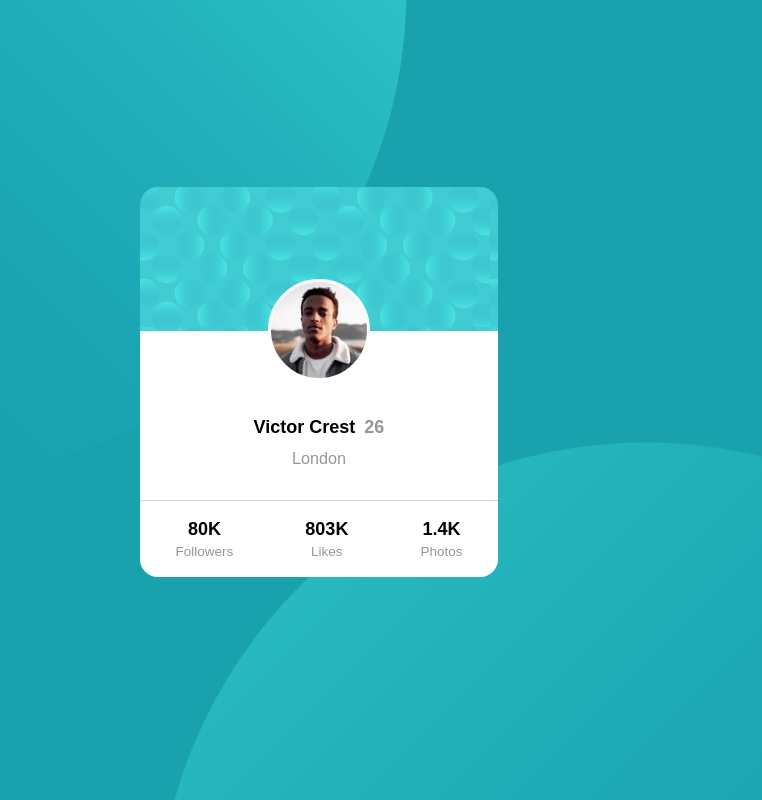
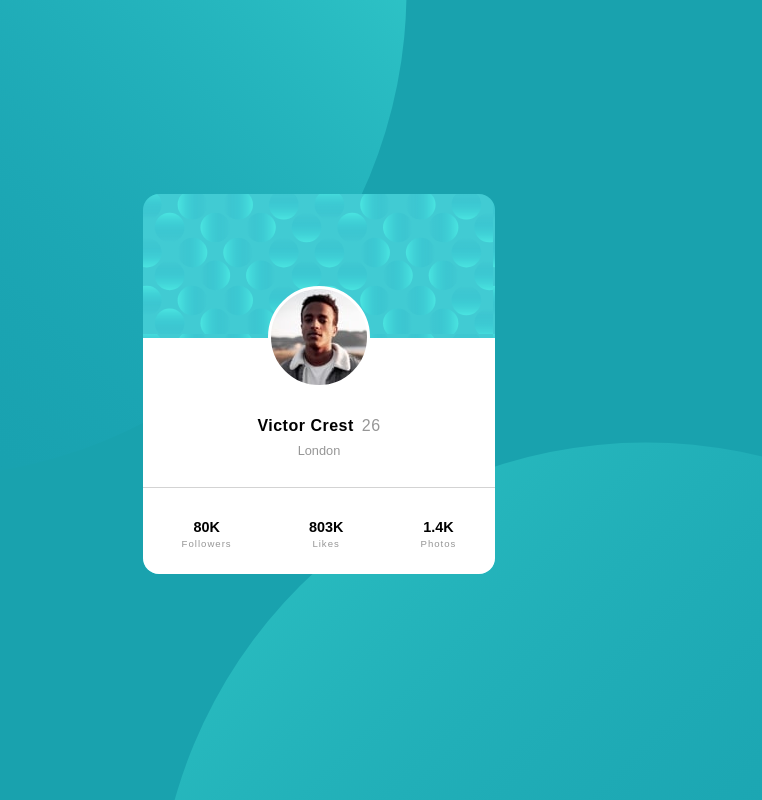
Before and after one commit to ChristopherMedrano/profile-card-component-main, a plain HTML site: page index.html in a window 1280 px wide. Shown: the whole page, without its empty margins (321-1083 px from the left). Drawn offline with Linux system fonts and the light colour scheme; a web font is replaced by a local one.

Commit message:
desktop style update

```diff
--- a/style.css
+++ b/style.css
@@ -1,12 +1,13 @@
 html, body{
     margin: 0;
     padding: 0;
-    font-size: 18px;
+    font-size: 16px;
 }
 
 body {
     height: 100vh;
     font-family: "Kumbh Sans", sans-serif;
+
     background-color:hsl(185, 75%, 39%);
     display: flex;
     align-items: center;
@@ -21,15 +22,14 @@ body {
     background-repeat: no-repeat, no-repeat;
 }
 
-
 h2, h3{
     font-size: 1rem;
-    margin: 2px auto;
+    margin: 1.8px auto;
 }
 
 h3{
     font-weight: 400;
-    font-size: .9rem;
+    font-size: .8rem;
 }
 
 main{
@@ -45,6 +45,7 @@ main{
 }
 
 .card{
+    width: 22em;
     border-radius: 1em;
     flex-direction: column;
     align-items: center;
@@ -54,7 +55,7 @@ main{
 }
 
 .header{
-    height: 8em;
+    height: 9em;
     background-color: black;
 }
 
@@ -78,28 +79,35 @@ main{
 }
 
 .name{
-    margin: 2em 0 .5em 0;
+    margin-top: 1.8em;
+    letter-spacing: .5px;
 }
 
 .location{
-    margin-bottom: 2em;
+    margin-bottom: 2.3em;
+    margin-top: .5em;
 }
 
 .stat-num, .stat-name{
     margin: 0;
+    font-size: .9em;
 }
 
 .age{
     margin-left: .5em;
+    font-weight: 400;
 }
 
 .stat-num{
     font-weight: 700;
+    padding-top: 1em;
 }
 
 .stat-name{
-    font-size: .75rem;
+    font-size: .6rem;
     padding-top: .3em;
+    padding-bottom: 1em;
+    letter-spacing: 1px;
 }
 
 .stats{
```
